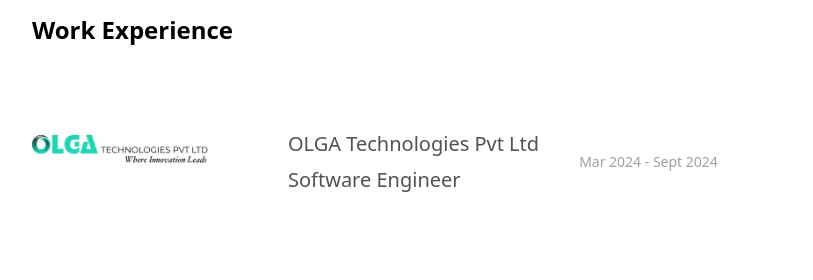
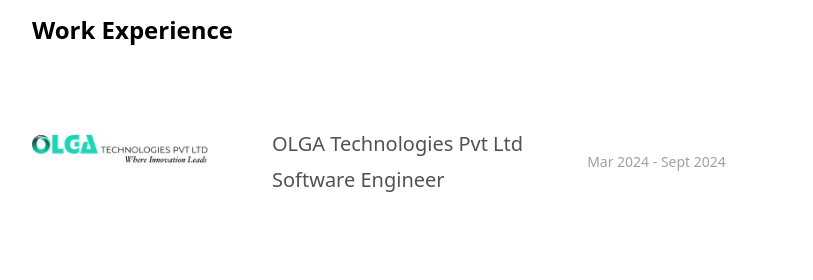
Before and after one commit to SaiMallikharjun98/Sai_Portfolio, a React (Vite) app: page / in a window 1280 px wide. Shown: the part 490-770 px from the top of the page, without its empty margins (233-1046 px from the left). Built offline with nearby package versions, Linux system fonts and the light colour scheme.

Commit message:
Work Experience Commit

```diff
--- a/src/App.jsx
+++ b/src/App.jsx
@@ -39,8 +39,8 @@
       <section className="w-[750px] mx-auto my-6">
         <h1 className="text-2xl font-bold">Work Experience</h1>
         <div className="mt-6">
-          <div className="flex items-center gap-10">
-            <div className="flex items-center gap-20">
+          <div className="flex items-center gap-16">
+            <div className="flex items-center gap-16">
               <img src={OLGA} className="w-44 h-40 object-cover" alt="OLGA" />
               <div className="mt-6">
                 <h2 className="text-xl text-neutral-600">
```
